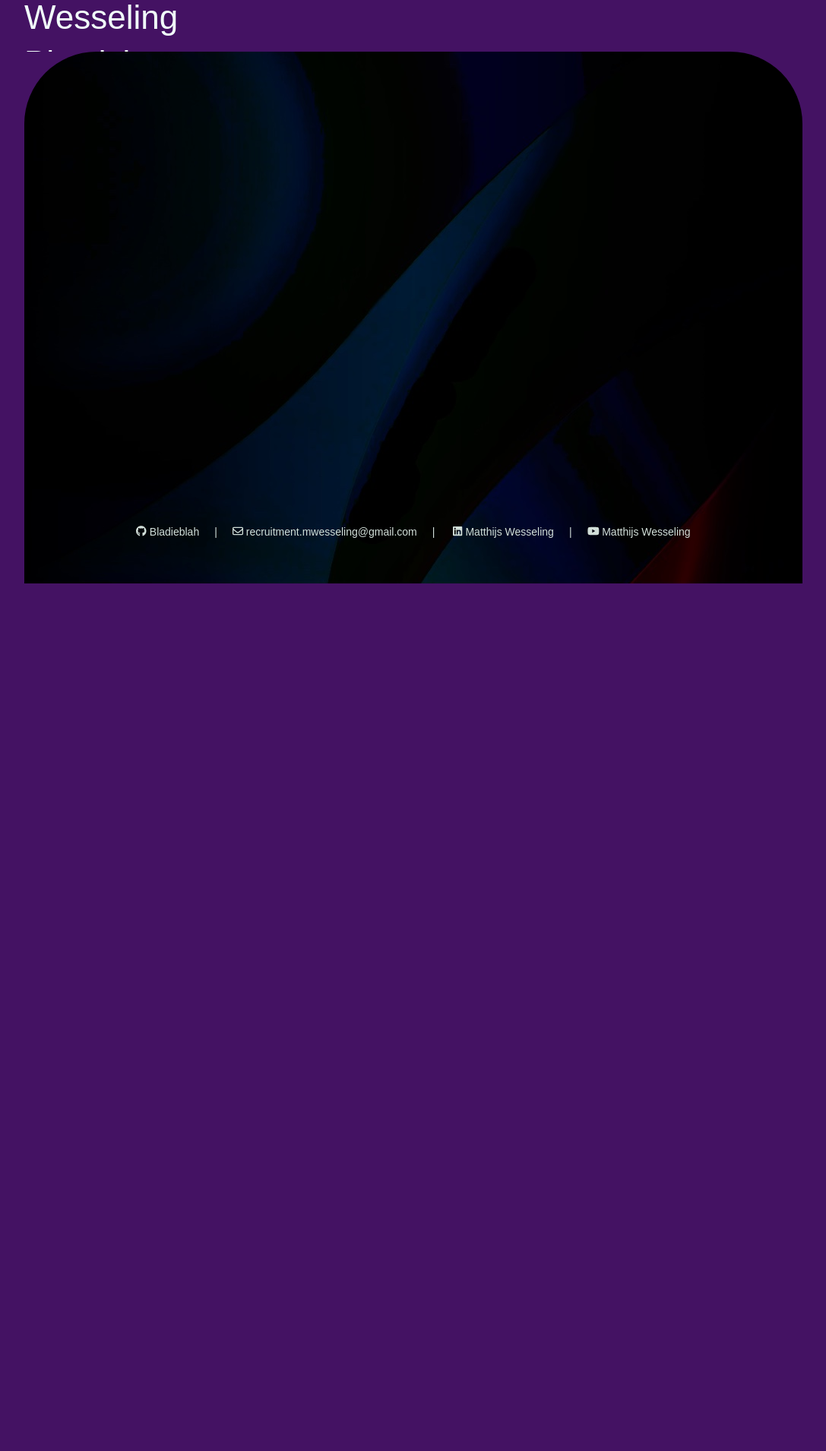
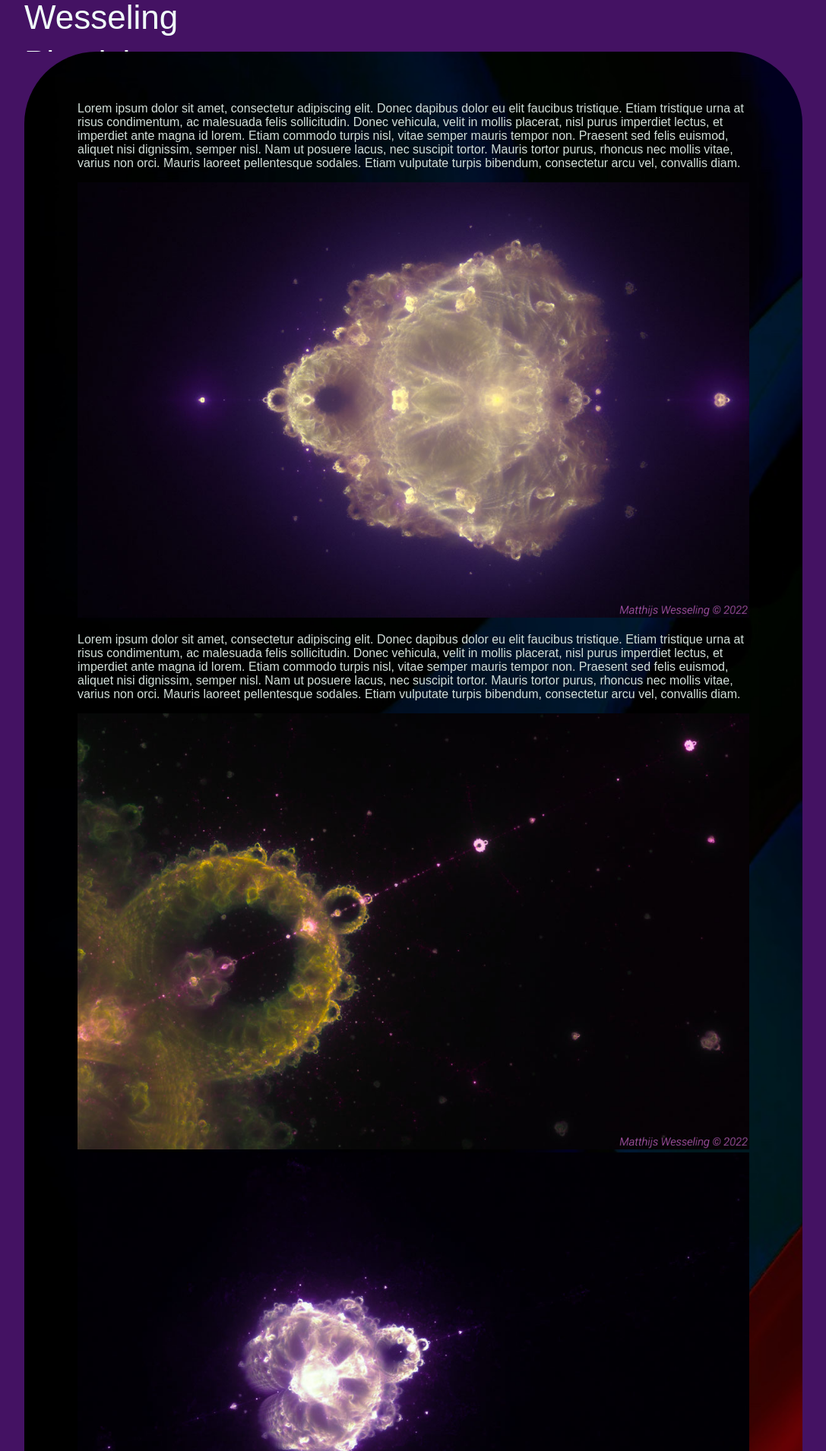
Before and after one commit to Bladieblah/Bladieblah.github.io, a Next.js app: page /computer-art/buddhabrot in a window 1280 px wide. Shown: the part 70-1980 px from the top of the page at 76% size, without its empty margins (96-1183 px from the left). Before the commit the page ends 838 px from the top, so only its background shows below. Built offline with nearby package versions, Linux system fonts and the light colour scheme; a web font is replaced by a local one.

Commit message:
Add buddha pics

```diff
--- a/src/components/Footer.tsx
+++ b/src/components/Footer.tsx
@@ -1,7 +1,5 @@
 import { faGithub, faLinkedin } from '@fortawesome/free-brands-svg-icons'
 import { faEnvelope } from '@fortawesome/free-regular-svg-icons'
-import { faGlobe } from '@fortawesome/free-solid-svg-icons'
-import { faEarth } from '@fortawesome/free-solid-svg-icons'
 import { FontAwesomeIcon } from '@fortawesome/react-fontawesome'
 import { faYoutube } from '@fortawesome/free-brands-svg-icons'
 import styles from './styles/layout.module.css'
@@ -16,7 +14,6 @@ export default function Footer() {
         <span className={styles.split}>|</span> <br className={styles.newline}/>
         <a href='https://www.linkedin.com/in/matthijs-wesseling-779879199/'><FontAwesomeIcon icon={faLinkedin}/> Matthijs Wesseling</a>
         <span>|</span>
-        {/* <a href='https://matthijswesseling.nl'><FontAwesomeIcon icon={faEarth}/> matthijswesseling.nl</a> */}
         <a href='https://www.youtube.com/channel/UCdSqZpO3e_3n0cF4njgaMRQ/videos'><FontAwesomeIcon icon={faYoutube}/> Matthijs Wesseling</a>
       </p>
     </div>
--- a/src/pages/computer-art/buddhabrot.module.css
+++ b/src/pages/computer-art/buddhabrot.module.css
@@ -0,0 +1,3 @@
+.content > img {
+  width: 100%;
+}
--- a/src/pages/computer-art/buddhabrot.tsx
+++ b/src/pages/computer-art/buddhabrot.tsx
@@ -2,6 +2,18 @@ import styles from './buddhabrot.module.css'
 
 export default function Buddhabrot() {
   return (
-    <div></div>
+    <div className={styles.content}>
+      <p>
+        Lorem ipsum dolor sit amet, consectetur adipiscing elit. Donec dapibus dolor eu elit faucibus tristique. Etiam tristique urna at risus condimentum, ac malesuada felis sollicitudin. Donec vehicula, velit in mollis placerat, nisl purus imperdiet lectus, et imperdiet ante magna id lorem. Etiam commodo turpis nisl, vitae semper mauris tempor non. Praesent sed felis euismod, aliquet nisi dignissim, semper nisl. Nam ut posuere lacus, nec suscipit tortor. Mauris tortor purus, rhoncus nec mollis vitae, varius non orci. Mauris laoreet pellentesque sodales. Etiam vulputate turpis bibendum, consectetur arcu vel, convallis diam.
+      </p>
+      <img src='/buddhabrot/buddha_4.jpg' alt='Buddha 4'/>
+      <p>
+        Lorem ipsum dolor sit amet, consectetur adipiscing elit. Donec dapibus dolor eu elit faucibus tristique. Etiam tristique urna at risus condimentum, ac malesuada felis sollicitudin. Donec vehicula, velit in mollis placerat, nisl purus imperdiet lectus, et imperdiet ante magna id lorem. Etiam commodo turpis nisl, vitae semper mauris tempor non. Praesent sed felis euismod, aliquet nisi dignissim, semper nisl. Nam ut posuere lacus, nec suscipit tortor. Mauris tortor purus, rhoncus nec mollis vitae, varius non orci. Mauris laoreet pellentesque sodales. Etiam vulputate turpis bibendum, consectetur arcu vel, convallis diam.
+      </p>
+      <img src='/buddhabrot/buddha_0.jpg' alt='Buddha 0'/>
+      <img src='/buddhabrot/buddha_1.jpg' alt='Buddha 1'/>
+      <img src='/buddhabrot/buddha_2.jpg' alt='Buddha 2'/>
+      <img src='/buddhabrot/buddha_3.jpg' alt='Buddha 3'/>
+    </div>
   )
 }
```
